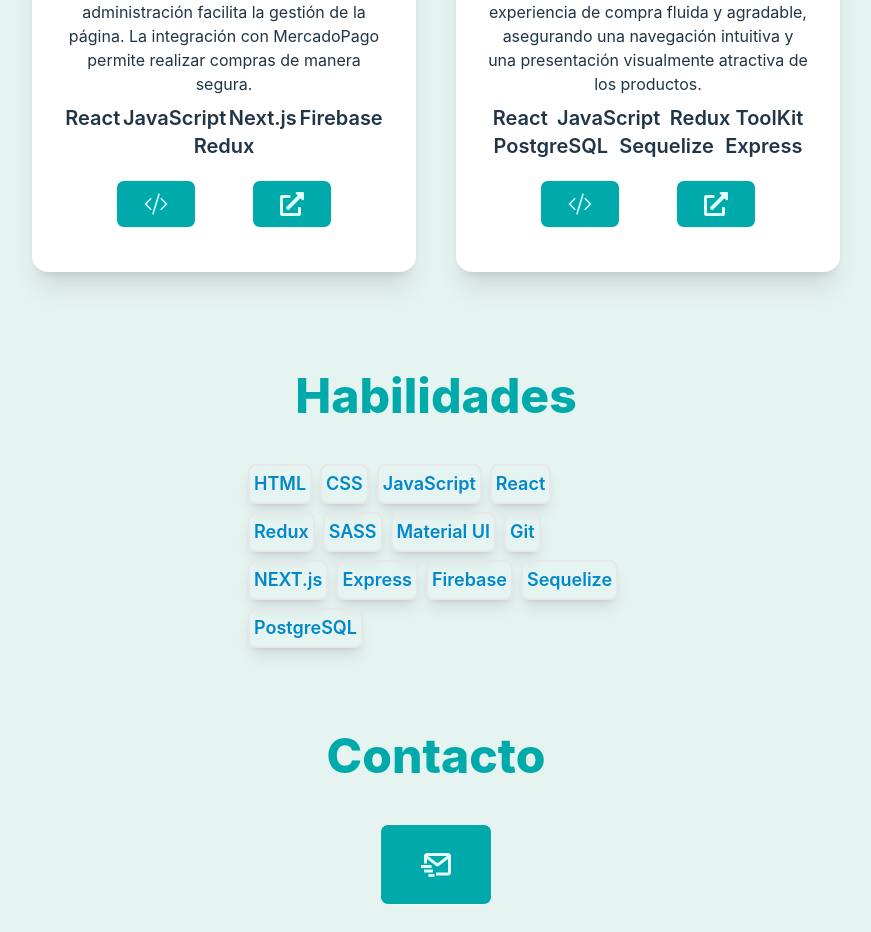
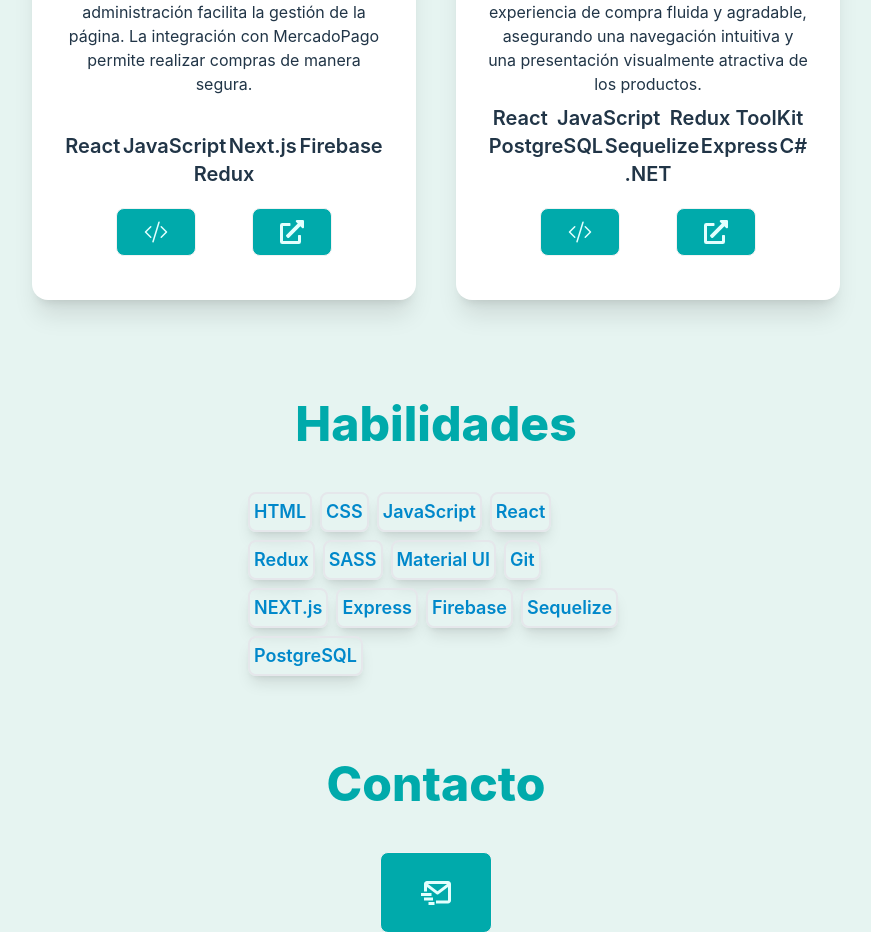
Before and after one commit to JesusEGomez/portfolio, a React (Vite) app: page / in a window 1280 px wide. Shown: the part 1322-2254 px from the top of the page, without its empty margins (204-1075 px from the left). Built offline with nearby package versions, Linux system fonts and the light colour scheme.

Commit message:
Update portFolio.js

```diff
--- a/src/portFolio.js
+++ b/src/portFolio.js
@@ -32,6 +32,8 @@ const projects = [
       "PostgreSQL",
       "Sequelize",
       "Express",
+      "C#",
+      ".NET"
     ],
     code: "https://github.com/JesusEGomez/Step-by-Step",
     deploy: "https://step-by-step-pi.vercel.app/",
```
